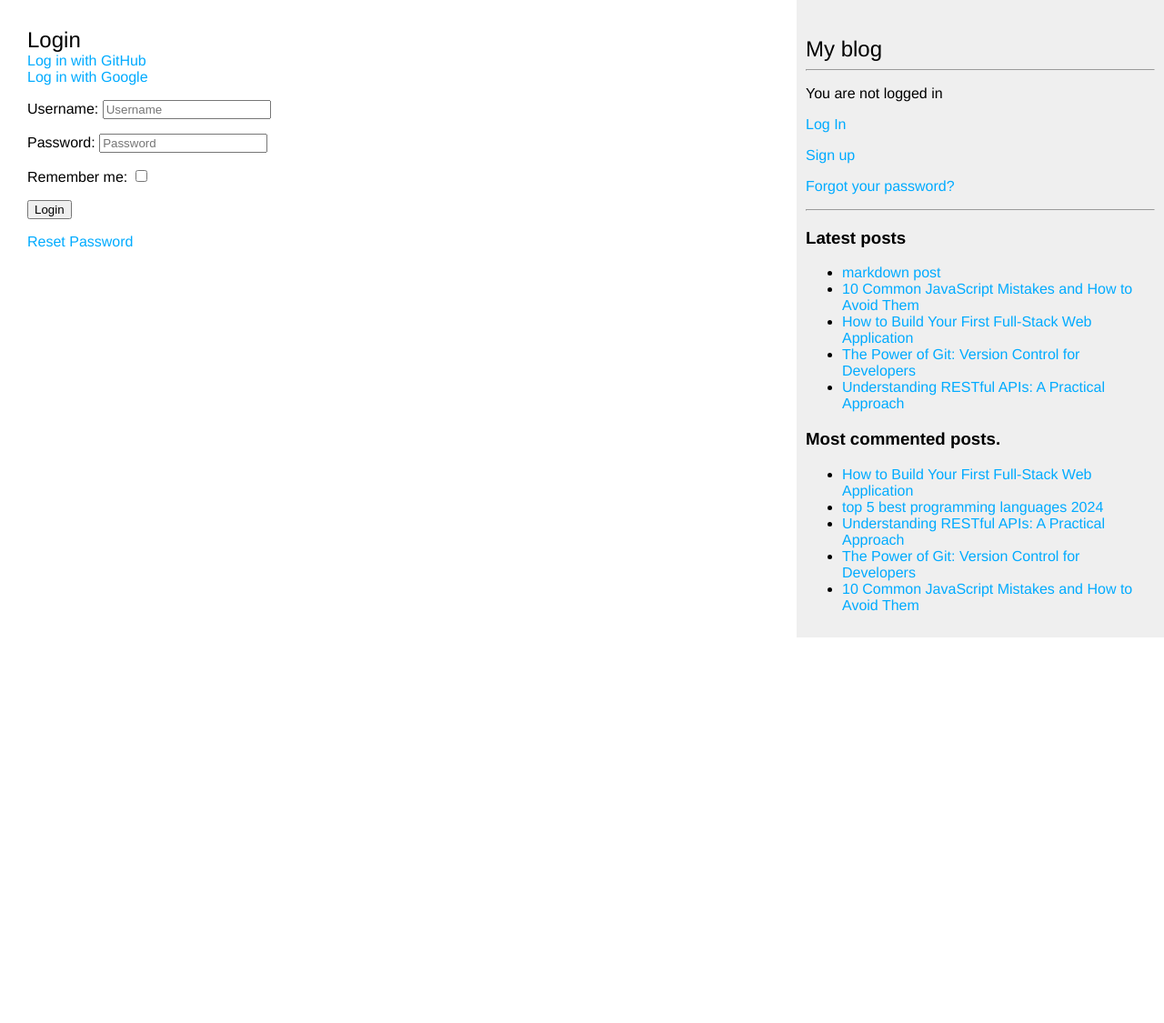
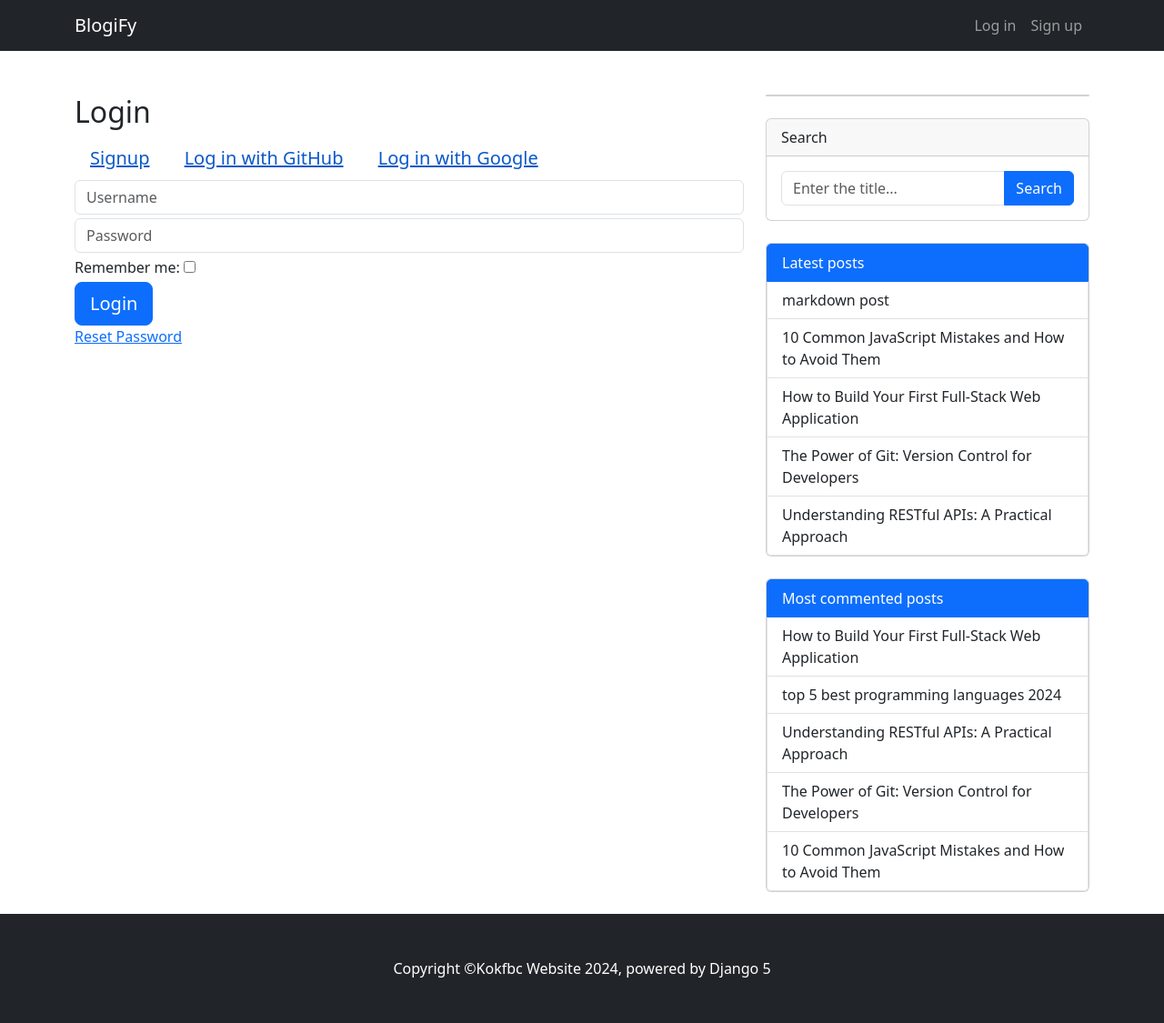
Before and after one commit to ijustwannathat/BlogiFy, a Django app: page /accounts/login/ in a window 1280 px wide. Shown: the whole page at 91% size. Before the commit the page ends 701 px from the top, so only its background shows below. Run offline with Django 5.2, Linux system fonts and the light colour scheme; data comes from the database, SQL or seed files in the repository; some libraries are stand-ins or nearby versions.

Commit message:
added significant design changes, basically simple design

```diff
--- a/Course_FourthProject/settings.py
+++ b/Course_FourthProject/settings.py
@@ -40,6 +40,7 @@ INSTALLED_APPS = [
     'blog',
     'accounts',
     'social_django',
+    'django_bootstrap5',
 
 
 ]
--- a/accounts/forms.py
+++ b/accounts/forms.py
@@ -5,12 +5,19 @@ from .models import Profile
 
 
 class SignUpForm(UserCreationForm):
-    first_name = forms.CharField(max_length=100)
-    last_name  = forms.CharField(max_length=100)
-    username = forms.CharField(max_length=100)
-    email = forms.EmailField()
-    password1 = forms.CharField(max_length=50, widget=forms.PasswordInput())
-    password2 = forms.CharField(max_length=50, widget=forms.PasswordInput())
+    class_update = {'class': 'form-control mb-1'}
+    first_name = forms.CharField(max_length=100,widget=forms.TextInput(attrs={**class_update,
+                                                'placeholder': 'Enter First Name'}))
+    last_name  = forms.CharField(max_length=100, widget=forms.TextInput(attrs={**class_update,
+                                                'placeholder': 'Enter Last Name'}))
+    username = forms.CharField(max_length=100, widget=forms.TextInput(attrs={**class_update,
+                                                'placeholder': 'Enter Username'}))
+    email = forms.EmailField(widget=forms.EmailInput(attrs={**class_update,
+                                                'placeholder': 'Enter Email'}))
+    password1 = forms.CharField(max_length=50, widget=forms.PasswordInput(attrs={**class_update,
+                                                'placeholder': 'Enter Password'}))
+    password2 = forms.CharField(max_length=50, widget=forms.PasswordInput(attrs={**class_update,
+                                                'placeholder': 'Confirm Password'}))
 
 
 
@@ -24,13 +31,17 @@ class LoginForm(AuthenticationForm):
     username = forms.CharField(
                         max_length=100,
                         required=True,
-                        widget=forms.TextInput(attrs={'placeholder': 'Username'})
+                        widget=forms.TextInput(attrs={
+                            'class': 'form-control mb-1',
+                            'placeholder': 'Username'})
     )
 
     password = forms.CharField(
                         max_length=100,
                         required=True,
-                        widget=forms.PasswordInput(attrs={'placeholder': 'Password'})
+                        widget=forms.PasswordInput(attrs={
+                            'class': 'form-control mb-1',
+                            'placeholder': 'Password'})
     )
 
     remember_me = forms.BooleanField(required=False)
@@ -45,11 +56,15 @@ class UpdateUserForm(forms.ModelForm):
     username = forms.CharField(
                         max_length=100,
                         required=True,
-                        widget=forms.TextInput()
+                        widget=forms.TextInput(attrs={
+                            'class': 'form-control mb-1',
+                            'placeholder': 'Username'})
     )
     email = forms.EmailField(
                         required=True,
-                        widget=forms.TextInput()
+                        widget=forms.TextInput(attrs={
+                            'class': 'form-control mb-1',
+                            'placeholder': 'Email'})
     )
 
     class Meta:
@@ -59,8 +74,9 @@ class UpdateUserForm(forms.ModelForm):
 
 
 class UpdateProfileForm(forms.ModelForm):
-    avatar = forms.ImageField(widget=forms.FileInput())
-    bio = forms.CharField(widget=forms.Textarea(attrs={'rows': 5}))
+    avatar = forms.ImageField(widget=forms.FileInput(attrs={
+                            'class': 'form-control mb-1'}))
+    bio = forms.CharField(widget=forms.Textarea(attrs={'class': 'form-control'}))
 
     class Meta:
         model = Profile
--- a/accounts/views.py
+++ b/accounts/views.py
@@ -55,7 +55,7 @@ def profile(request):
             user_form.save()
             profile_form.save()
             messages.success(request, "Your profile was successfully updated")
-            return redirect(to='user-profile')
+            return redirect(to='users-profile')
     else:
         user_form = UpdateUserForm(instance=request.user)
         profile_form = UpdateProfileForm(instance=request.user.profile)
--- a/templates/blog/base.html
+++ b/templates/blog/base.html
@@ -5,41 +5,113 @@
 <head>
     <title>{% block title %}{% endblock %}</title>
     <link rel="stylesheet" type="text/css" href=" {% static 'css/blog.css' %} ">
+    {% load django_bootstrap5 %}
+    {% bootstrap_css %}
+    {% bootstrap_javascript %}
 </head>
-<body>
-<div id="content">
+<!-- Navbar -->
+<body class="d-flex flex-column min-vh-100">
+<nav class="navbar navbar-expand-lg navbar-dark bg-dark">
+    <div class="container">
+        <a class="navbar-brand" href="/">BlogiFy</a>
+        <button class="navbar-toggler" type="button" data-bs-toggle="collapse" data-bs-target="#navbarSupportedContent"
+        aria-controls="navbarSupportedContent" aria-expanded="false" aria-label="Toggle navigation"><span
+        class="navbar-toggler-icon"></span></button>
+
+        <div class="collapse navbar-collapse" id="navbarSupportedContent">
+            <ul class="navbar-nav ms-auto mb-2 mb-lg-0">
+                {% if user.is_authenticated %}
+                    <li class="nav-item">
+                        <a class="nav-link" href="{% url 'users-profile' %}">
+                            <img class="rounded-circle" width="30" src="{{ user.profile.avatar.url }}">
+                            {{ user.username }}
+                        </a>
+                    </li>
+                    <li class="nav-item">
+                        <form action="{% url 'logout' %}" method="post">
+                            {% csrf_token %}
+                            <a href="#" class="nav-link" onclick="parentNode.submit();">Log out</a>
+                        </form>
+                    </li>
+                {% else %}
+                    <li class="nav-item">
+                        <a class="nav-link" href="{% url 'login' %}">Log in</a>
+                    </li>
+                    <li class="nav-item">
+                        <a class="nav-link" href="{% url 'signup' %}">Sign up</a>
+
+                    </li>
+                {% endif%}
+            </ul>
+        </div>
+    </div>
+</nav>
+<!-- Page content -->
+<div class="container mt-5">
+    <div class="row">
+        <div class="col-lg-8">
+            {% if messages %}
+                {% for message in messages %}
+                    <div class="container d-flex align-items-center justify-content-center">
+                        <div class="alert alert-warning alert-dismissible fade show w-50 d-block" role="alert">
+                            {{ message }}
+                            <button type="submit" class="btn-close" data-bs-dismiss="alert" aria-label="Close"></button>
+                        </div>
+                    </div>
+                {% endfor %}
+            {% endif %}
+
             {% block content %}
             {% endblock %}
         </div>
-<div id="sidebar">
-    <h2>My blog</h2>
-    <hr>
+        <!-- widgets -->
+        <div class="col-lg-4">
+            <div class="card mb-4">
                 {% if user.is_authenticated %}
-        Hi {{ user.username }}!
-        <p><a href="{% url 'users-profile' %}">My profile</a></p>
-        <form action="{% url 'logout' %}" method="post">
-            {% csrf_token %}
-            <a href="#" onclick="parentNode.submit();">Log Out</a>
+                    <div class="card-header">This is my blog</div>
+                    <div class="card-body">Total post written {% total_posts %}. </div>
+                {% endif %}
+            </div>
+            <!-- Search widget-->
+            <div class="card mb-4">
+                <div class="card-header">Search</div>
+                <div class="card-body">
+                    <div class="input-group">
+                        <form action="/search/" method="get" class="input-group">
+                            <input type="text" name="query" class="form-control"
+                            placeholder="Enter the title..." required="" id="id_query">
+                            <button class="btn btn-primary" id="button-search" type="submit">Search</button>
                         </form>
-    {% else %}
-        <p>You are not logged in</p>
-        <p><a href="{% url 'login' %}">Log In</a></p>
-        <p><a href="{% url 'signup' %}">Sign up</a></p>
+                    </div>
+                </div>
+            </div>
+            <!--Latest post widget-->
+            <div class="card mb-4">
+                <div class="list-group">
+                    <a class="list-group-item list-group-item-action active" aria-current="true">Latest posts</a>
+                    {% show_latest_posts %}
+                </div>
+            </div>
+            <div class="card mb-4">
+                <div class="list-group">
+                    <a class="list-group-item list-group-item-action active" aria-current="true">Most commented posts</a>
+                    {% get_most_commented_posts as most_commented_posts %}
+                    {% for post in most_commented_posts %}
+                        <a class="list-group-item list-group-item-action"
+                        href="{{ post.get_absolute_url }}">{{ post.title }}</a>
+                    {% endfor %}
+                </div>
+            </div>
+        </div>
 
-        <p><a href="{% url 'password_reset' %}">Forgot your password?</a></p>
-    {% endif %}
-    <hr>
-    <h3>Latest posts</h3>
-    {% show_latest_posts %}
-    <h3>Most commented posts.</h3>
-    {% get_most_commented_posts as most_commented_posts %}
-    <ul>
-        {% for post in most_commented_posts %}
-        <li>
-            <a href="{{ post.get_absolute_url }}">{{ post.title }}</a>
-        </li>
-        {% endfor %}
-    </ul>
     </div>
+</div>
+<footer class="py-5 bg-dark mt-2 mt-auto">
+    <div class="container">
+        <p class="m-0 text-center text-white">
+            Copyright &copy;Kokfbc Website 2024, powered by Django 5
+        </p>
+    </div>
+</footer>
 </body>
 </html>
--- a/templates/blog/post/latest_posts.html
+++ b/templates/blog/post/latest_posts.html
@@ -1,9 +1,3 @@
-<ul>
-    {% for post in latest_posts %}
-        <li>
-            <a href="{{ post.get_absolute_url }}">{{ post.title }}</a>
-
-
-        </li>
-    {% endfor %}
-</ul>
+{% for post in latest_posts %}
+    <a class="list-group-item list-group-item-action" href="{{ post.get_absolute_url }}">{{ post.title }}</a>
+{% endfor %}
--- a/templates/blog/post/search.html
+++ b/templates/blog/post/search.html
@@ -11,6 +11,7 @@
                 Found {{ total_results }} result{{ total_results|pluralize }}
             {% endwith %}
         </h3>
+        <hr class="mt-1 mb-1">
         {% for post in results %}
             <h4>
                 <a href="{{ post.get_absolute_url }}">{{ post.title }}</a>
@@ -21,9 +22,10 @@
         {% endfor  %}
         <p><a href="{% url 'blog:post_search' %}">Search again</a></p>
     {% else %}
+        <h1>Search for posts</h1>
         <form method="get">
-            {{ form.as_p }}
-            <input type="submit" value="Search">
+            {{ form.query }}
+            <input type="submit" value="Search" class="btn btn-primary mb-3 btn-lg">
         </form>
     {% endif %}
 {% endblock %}
--- a/templates/registration/login.html
+++ b/templates/registration/login.html
@@ -2,15 +2,17 @@
 {% block title %} Login {% endblock %}
 {% block content %}
     <h2> Login</h2>
-    <a href="{% url 'social:begin' 'github' %}">Log in with GitHub</a>
-    <br>
-    <a href="{% url 'social:begin' 'google-oauth2' %}">Log in with Google</a>
+    <a href="{% url 'signup' %}" class="btn btn-link btn-lg active btn-block"> Signup</a>
+    <a href="{% url 'social:begin' 'github' %}" class="btn btn-link btn-lg active btn-block">Log in with GitHub</a>
+    <a href="{% url 'social:begin' 'google-oauth2' %}" class="btn btn-link btn-lg active btn-block">Log in with Google</a>
 
     <form method="post">
-        {{ form.as_p }}
+        {{ form.username }}
+        {{ form.password }}
+        <div class="mb-1">Remember me: {{ form.remember_me }}</div>
         {% csrf_token %}
-        <p><input type="submit" value="Login"></p>
-        <p><a href="{% url 'password_reset' %}">Reset Password</a></p>
+        <input type="submit" value="Login" class="btn btn-primary btn-lg">
     </form>
+    <a href="{% url 'password_reset' %}">Reset Password</a>
 
 {% endblock %}
```
Also changed, not shown: blog/forms.py (+35 -5 lines), templates/blog/post/detail.html (+14 -10 lines), templates/blog/post/includes/comment_form.html (+13 -3 lines), templates/blog/post/list.html (+9 -6 lines), templates/blog/post/share.html (+5 -2 lines), templates/pagination.html (+5 -7 lines), templates/registration/change_password.html (+9 -7 lines), templates/registration/profile.html (+5 -11 lines), templates/registration/signup.html (+9 -7 lines), media/profile_images/tumblr_dc1963de5469e3bde6b7d17f79d08da8_7a492b26_1280.png (added), media/profile_images/tumblr_dc1963de5469e3bde6b7d17f79d08da8_7a492b26_1280_ikkbugP.png (added). Lines whose indentation alone changed are shown as unchanged.
